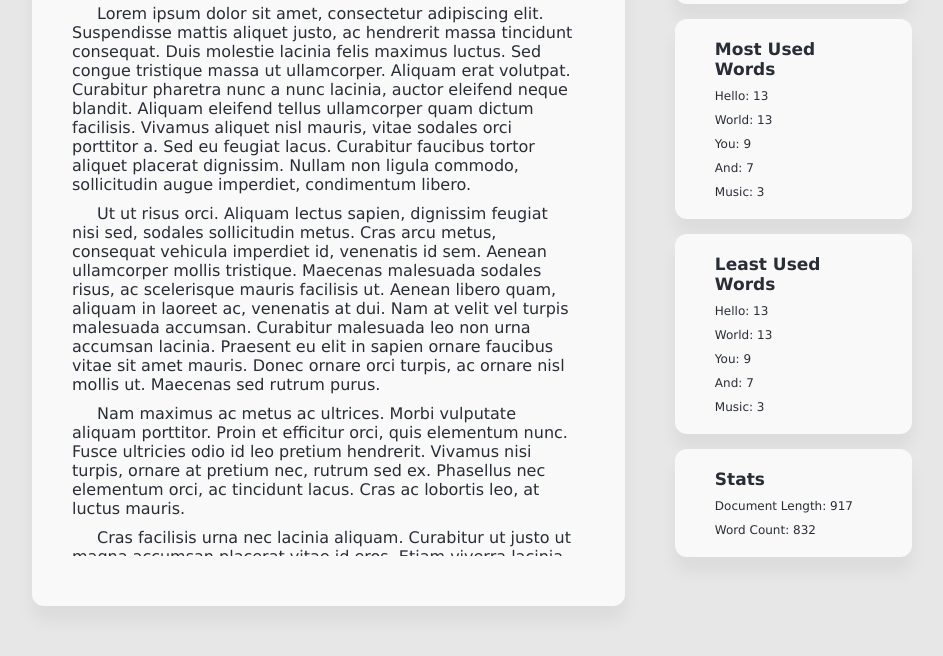
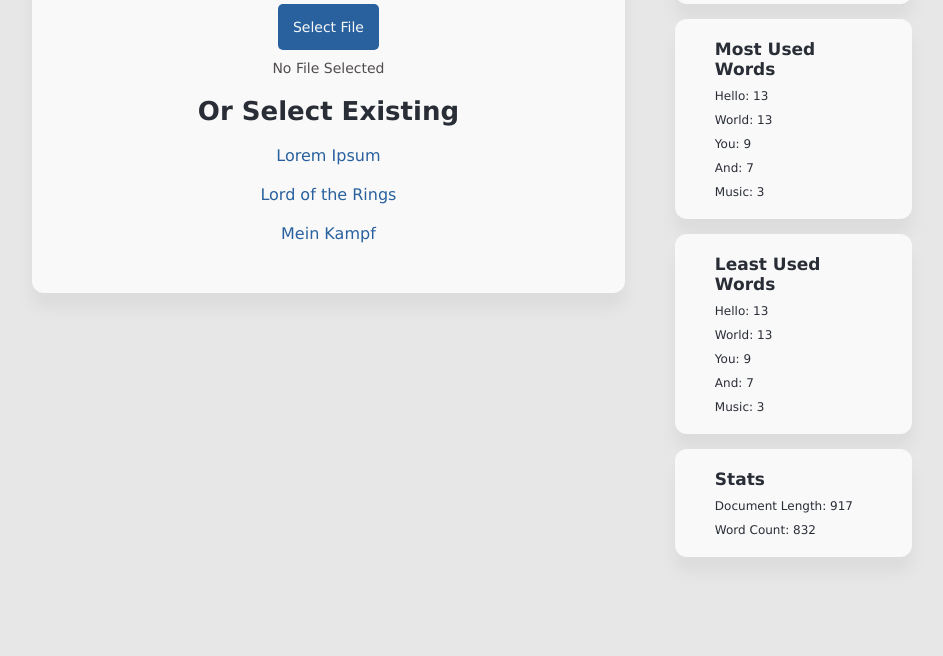
Before and after one commit to Dunkelhaiser/Text-Analizer, a website built with Vite: page index.html in a window 1280 px wide. Shown: the part 144-800 px from the top of the page, without its empty margins (168-1111 px from the left). Built offline with nearby package versions, Linux system fonts and the light colour scheme.

Commit message:
Added select screen

```diff
--- a/index.html
+++ b/index.html
@@ -7,12 +7,27 @@
         <meta name="viewport" content="width=device-width, initial-scale=1.0" />
         <meta name="description" content="Text Analizer - app to analize your text files." />
         <title>Text Analizer</title>
+        <script src="./src/ts/fileSelect.ts" type="module" defer></script>
     </head>
     <body>
         <main>
             <section class="section">
                 <div class="main">
-                    <div class="container">
+                    <div class="container center">
+                        <h1>Select File To Read</h1>
+                        <div class="file-select-wrapper">
+                            <input type="file" accept=".txt" id="choose-file" />
+                            <label for="choose-file" class="file-select">Select File</label>
+                            <span>No File Selected</span>
+                        </div>
+                        <h2>Or Select Existing</h2>
+                        <ul class="file-links">
+                            <li>Lorem Ipsum</li>
+                            <li>Lord of the Rings</li>
+                            <li>Mein Kampf</li>
+                        </ul>
+                    </div>
+                    <!-- <div class="container">
                         <h1>Lorem Ipsum</h1>
                         <div class="scroll">
                             <p>
@@ -94,12 +109,12 @@
                                 lobortis velit massa sed nulla. Aliquam nec sem bibendum, eleifend est sed, euismod mauris.
                             </p>
                         </div>
-                    </div>
+                    </div> -->
                 </div>
                 <aside>
                     <div class="container">
                         <h1>Search</h1>
-                        <input type="text" />
+                        <input type="text" aria-label="Search" />
                     </div>
                     <div class="container">
                         <h1>Most Used Words</h1>
--- a/src/sass/components/_container.scss
+++ b/src/sass/components/_container.scss
@@ -16,12 +16,41 @@
         font-weight: 700;
     }
 
+    h2 {
+        font-size: 2.6rem;
+        font-weight: 600;
+    }
+
     p {
         font-size: 1.6rem;
         text-indent: 2.5rem;
 
         &:not(:last-child) {
             margin-bottom: 1rem;
+        }
+    }
+
+    .file-links {
+        list-style: none;
+
+        li {
+            cursor: pointer;
+            font-size: 1.6rem;
+            color: $light-blue;
+            text-align: center;
+
+            &:not(:last-child) {
+                margin-bottom: 2rem;
+            }
+
+            &:hover,
+            &:focus {
+                color: $light-blue-hover;
+            }
+
+            &:active {
+                color: $light-blue-active;
+            }
         }
     }
 
--- /dev/null
+++ b/src/sass/components/_file_select.scss
@@ -0,0 +1,36 @@
+.file-select {
+    @include hover;
+
+    cursor: pointer;
+
+    padding: 1.5rem;
+
+    font-size: 1.4rem;
+    color: $light-foreground;
+
+    background-color: $light-blue;
+    border: none;
+    border-radius: 0.35em;
+    outline-color: $light-blue-active;
+
+    &:hover {
+        background-color: $light-blue-hover;
+    }
+
+    &:active {
+        background-color: $light-blue-active;
+    }
+}
+
+input[type="file"] {
+    display: none;
+}
+
+.file-select-wrapper {
+    @include flex(column, center, center, center, 1rem, nowrap);
+
+    span {
+        font-size: 1.4rem;
+        color: $light-text-light;
+    }
+}
--- a/src/sass/components/_section.scss
+++ b/src/sass/components/_section.scss
@@ -1,4 +1,9 @@
 .section {
+    @include respond-tablet-landscape {
+        grid-template-columns: 1fr;
+        padding: 3rem;
+    }
+
     display: grid;
     grid-template-columns: 5fr 2fr;
     gap: 5rem;
@@ -24,9 +29,8 @@
             }
         }
     }
+}
 
-    @include respond-tablet-landscape {
-        grid-template-columns: 1fr;
-        padding: 3rem;
-    }
+.center {
+    align-items: center;
 }
--- a/src/sass/main.scss
+++ b/src/sass/main.scss
@@ -7,3 +7,5 @@
 @import "components/container";
 @import "components/section";
 @import "components/input";
+@import "components/button";
+@import "components/file_select";
--- /dev/null
+++ b/src/ts/fileSelect.ts
@@ -0,0 +1,12 @@
+export {};
+
+const fileSelect = document.querySelector("#choose-file") as HTMLInputElement;
+const fileSelectText = document.querySelector(".file-select-wrapper span") as HTMLSpanElement;
+
+const selectFile = () => {
+    if (fileSelect.value) {
+        fileSelectText.innerText = fileSelect.value.slice(fileSelect.value.lastIndexOf("\\") + 1);
+    } else fileSelectText.innerText = "No File Selected";
+};
+
+fileSelect.addEventListener("change", selectFile);
```
Also changed, not shown: src/css/main.css, 1 other file.
